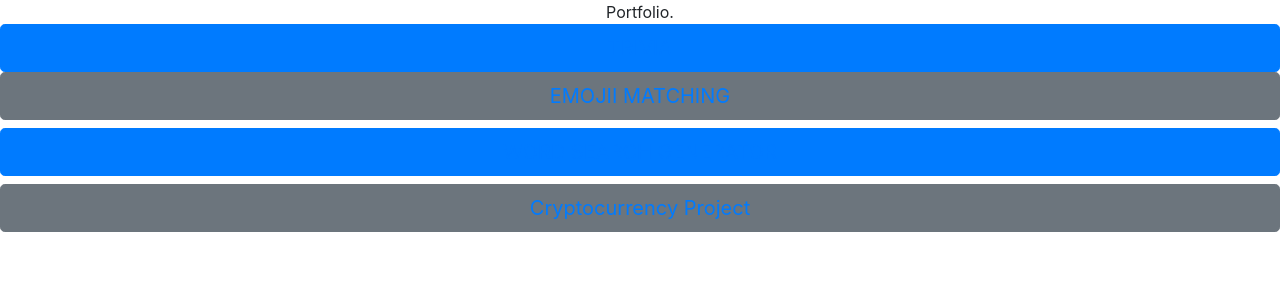
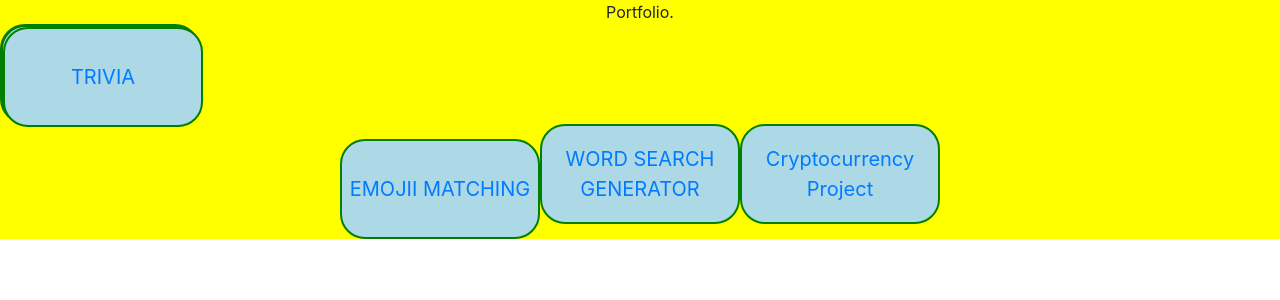
Before and after one commit to Ben8842/portfolio, a React (Create React App) app: page / in a window 1280 px wide. Shown: the top 300 px of the page. Built offline with nearby package versions, Linux system fonts and the light colour scheme.

Commit message:
css work

```diff
--- a/src/App.css
+++ b/src/App.css
@@ -25,4 +25,11 @@
   border-radius: 25px;
   border-color: green;
   border-style: solid;
+  font-size: 20px;
 }
+
+#title {
+  font: 40px;
+  background-color: yellow;
+  font-style: bold;
+}
--- a/src/App.js
+++ b/src/App.js
@@ -1,29 +1,29 @@
 import "./App.css";
-import Button from "react-bootstrap/Button";
+//import Button from "react-bootstrap/Button";
 
 function App() {
   return (
-    <div className="App">
+    <div className="App" id="title">
       Portfolio.
       <div>
-        <div>
-          <Button variant="primary" size="lg" block>
+        <div class="fancy">
+          <button class="fancy" variant="primary" size="lg" block>
             <a href="https://trivia-redux.herokuapp.com/">TRIVIA</a>
-          </Button>
+          </button>
         </div>
-        <Button variant="secondary" size="lg" block>
+        <button class="fancy" variant="secondary" size="lg" block>
           <a href="https://emojii-matching.herokuapp.com/">EMOJII MATCHING</a>
-        </Button>
-        <Button variant="primary" size="lg" block>
+        </button>
+        <button class="fancy" variant="primary" size="lg" block>
           <a href="https://wordsearch-generator.herokuapp.com/">
             WORD SEARCH GENERATOR
           </a>
-        </Button>
-        <Button variant="secondary" size="lg" block>
+        </button>
+        <button class="fancy" variant="secondary" size="lg" block>
           <a href="https://benwperkins.github.io/BitProject/">
             Cryptocurrency Project
           </a>
-        </Button>
+        </button>
         <div></div>
         <div></div>
         <div></div>
```
